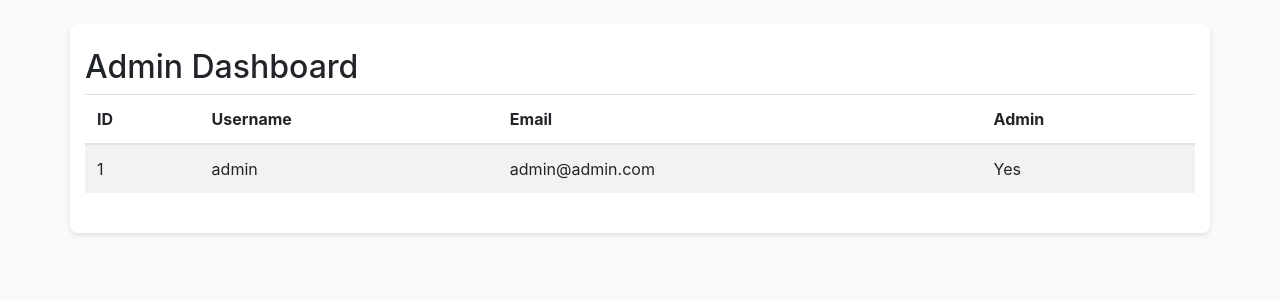
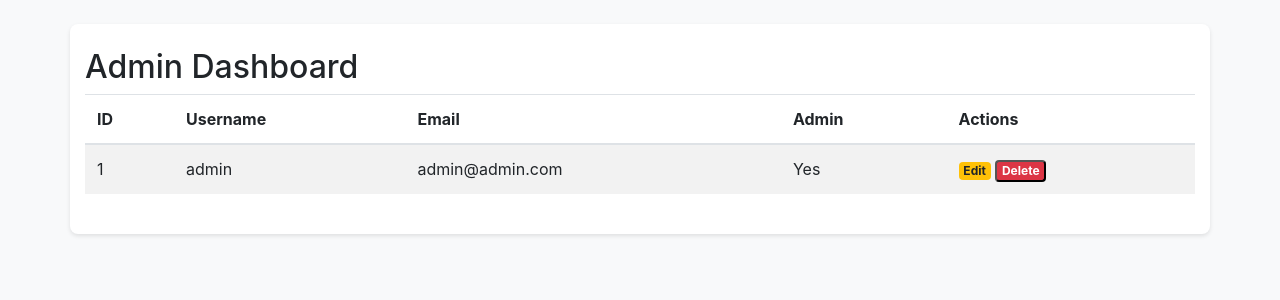
Before and after one commit to berkmkaracayir/Flask_blog, a Flask app: page /admin in a window 1280 px wide. Shown: the part 56-356 px from the top of the page. Run offline with Flask 3, Linux system fonts and the light colour scheme; a user stored in the database is signed in; data comes from the database, SQL or seed files in the repository; both versions use the stored data as it was after the commit; some libraries are stand-ins or nearby versions.

Commit message:
Add: User Remove Func

```diff
--- a/app.py
+++ b/app.py
@@ -3,9 +3,62 @@ import sqlite3
 from werkzeug.security import generate_password_hash, check_password_hash
 
 app = Flask(__name__)
-app.secret_key = 'supersecretkey'
+app.secret_key = 'asfkjhdasfg4ljk4ad1hflkjash2lkaj'
 
 DATABASE = 'database.db'
+
+@app.route('/edit_user/<int:id>', methods=['GET', 'POST'])
+def edit_user(id):
+    if not session.get('is_admin'):
+        flash('Only admin users can access this page.')
+        return redirect(url_for('index'))
+
+    db = get_db()
+    user = db.execute('SELECT * FROM users WHERE id = ?', (id,)).fetchone()
+
+    if request.method == 'POST':
+        username = request.form['username']
+        email = request.form['email']
+        is_admin = 1 if 'is_admin' in request.form else 0
+        db.execute('UPDATE users SET username = ?, email = ?, is_admin = ? WHERE id = ?', (username, email, is_admin, id))
+        db.commit()
+        flash('User updated successfully.')
+        return redirect(url_for('admin'))
+
+    return render_template('edit_user.html', user=user)
+
+@app.route('/delete_user/<int:id>', methods=['POST'])
+def delete_user(id):
+    if not session.get('is_admin'):
+        flash('Only admin users can access this page.')
+        return redirect(url_for('index'))
+
+    db = get_db()
+    db.execute('DELETE FROM users WHERE id = ?', (id,))
+    db.commit()
+    flash('User deleted successfully.')
+
+    return redirect(url_for('admin'))
+
+
+@app.route('/delete/<int:id>', methods=['POST'])
+def delete(id):
+    if not session.get('user_id'):
+        flash('Please log in to delete a post.')
+        return redirect(url_for('login'))
+
+    db = get_db()
+    post = db.execute('SELECT * FROM posts WHERE id = ?', (id,)).fetchone()
+
+    if post['user_id'] != session['user_id'] and not session.get('is_admin'):
+        flash('You can only delete your own posts.')
+        return redirect(url_for('index'))
+
+    db.execute('DELETE FROM posts WHERE id = ?', (id,))
+    db.commit()
+    flash('Post deleted successfully.')
+
+    return redirect(url_for('index'))
 
 def get_db():
     conn = sqlite3.connect(DATABASE)
--- a/templates/admin.html
+++ b/templates/admin.html
@@ -8,6 +8,7 @@
             <th>Username</th>
             <th>Email</th>
             <th>Admin</th>
+            <th>Actions</th>
         </tr>
     </thead>
     <tbody>
@@ -17,6 +18,12 @@
             <td>{{ user['username'] }}</td>
             <td>{{ user['email'] }}</td>
             <td>{{ 'Yes' if user['is_admin'] else 'No' }}</td>
+            <td>
+                <a href="{{ url_for('edit_user', id=user['id']) }}" class="badge badge-warning">Edit</a>
+                <form action="{{ url_for('delete_user', id=user['id']) }}" method="post" style="display:inline;">
+                    <button type="submit" class="badge badge-danger" onclick="return confirm('Are you sure you want to delete this user?');">Delete</button>
+                </form>
+            </td>
         </tr>
         {% endfor %}
     </tbody>
--- a/templates/index.html
+++ b/templates/index.html
@@ -14,6 +14,9 @@
         <a href="{{ url_for('edit', id=post['id']) }}">
             <span class="badge badge-warning">Edit</span>
         </a>
+        <form action="{{ url_for('delete', id=post['id']) }}" method="post" style="display:inline;">
+            <button type="submit" class="badge badge-danger" onclick="return confirm('Are you sure you want to delete this post?');">Delete</button>
+        </form>
     {% endif %}
     <hr>
 {% endfor %}
```
Also changed, not shown: templates/edit_user.html (added, +13 -0 lines), database.db, 1 other file.
